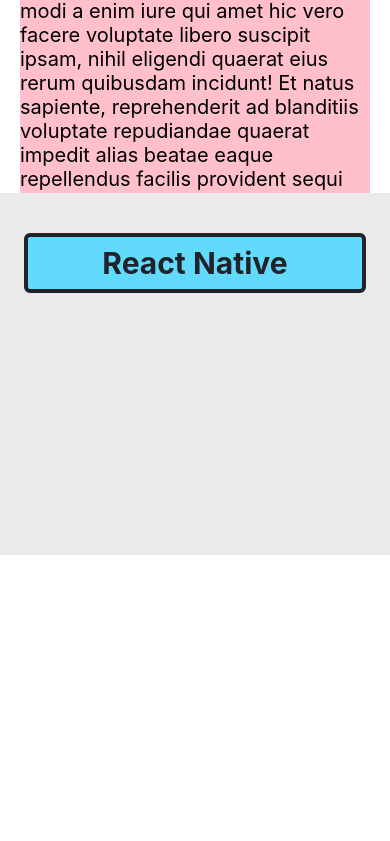
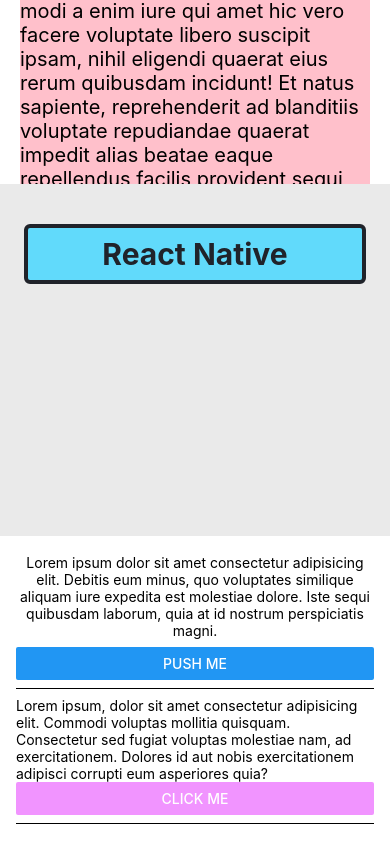
Before and after one commit to ariful4966/react-native-components, a React Native app: screen / in a window 390 px wide. Shown: the part 957-1798 px from the top of the page. Before the commit the page ends 1512 px from the top, so only its background shows below. Built offline with nearby package versions, Linux system fonts and the light colour scheme.

Commit message:
user interface component button

```diff
--- a/App.js
+++ b/App.js
@@ -6,6 +6,7 @@
 import TextInputComponent from './components/TextInputComponent/TextInputComponent';
 import ScrollViewComponent from './components/ScrollViewComponent/ScrollViewComponent';
 import StyleComponent from './components/StyleComponent/StyleComponent';
+import ButtonComponent from './components/ButtonComponent/ButtonComponent';
 
 const App = () => {
   return (
@@ -17,6 +18,8 @@
         <TextInputComponent />
         <ScrollViewComponent/>
         <StyleComponent/>
+
+        <ButtonComponent/>
       </ScrollView>
     </SafeAreaView>
   );
--- /dev/null
+++ b/components/ButtonComponent/ButtonComponent.js
@@ -0,0 +1,60 @@
+import React from 'react';
+import { Alert, Button, StyleSheet, Text, View } from 'react-native';
+
+const ButtonComponent = () => {
+
+    return (
+        <View style={style.container}>
+
+            <View>
+                <Text style={style.title}>
+                    Lorem ipsum dolor sit amet consectetur adipisicing elit. Debitis eum minus, quo voluptates similique aliquam iure expedita est molestiae dolore. Iste sequi quibusdam laborum, quia at id nostrum perspiciatis magni.
+                </Text>
+                <Button
+                    title="Push Me"
+                    onPress={() => Alert.alert("Your are press this btn. Aren't you")}
+                />
+            </View>
+
+            <Separator />
+
+            <View>
+                <Text>
+                    Lorem ipsum, dolor sit amet consectetur adipisicing elit. Commodi voluptas mollitia quisquam. Consectetur sed fugiat voluptas molestiae nam, ad exercitationem. Dolores id aut nobis exercitationem adipisci corrupti eum asperiores quia?
+                    </Text>
+
+                    <Button
+                        title="Click Me"
+                        color="#f194ff"
+                        onPress={()=>Alert.alert('Why are you cal me? How Can I Help you?')}
+                    />
+            </View>
+            <Separator/>
+
+        </View>
+    );
+};
+
+export default ButtonComponent;
+
+
+
+const Separator = () => <View style={style.separator}></View>
+
+
+const style = StyleSheet.create({
+    container:{
+        flex:1,
+        justifyContent:'center',
+        marginHorizontal:16
+    },
+    title: {
+        textAlign: 'center',
+        marginVertical: 8
+    },
+    separator: {
+        marginVertical: 8,
+        borderBottomColor: '#000',
+        borderBottomWidth: StyleSheet.hairlineWidth
+    }
+})
```
Also changed, not shown: 1 other file (tests, documents, lock files or other folders).
